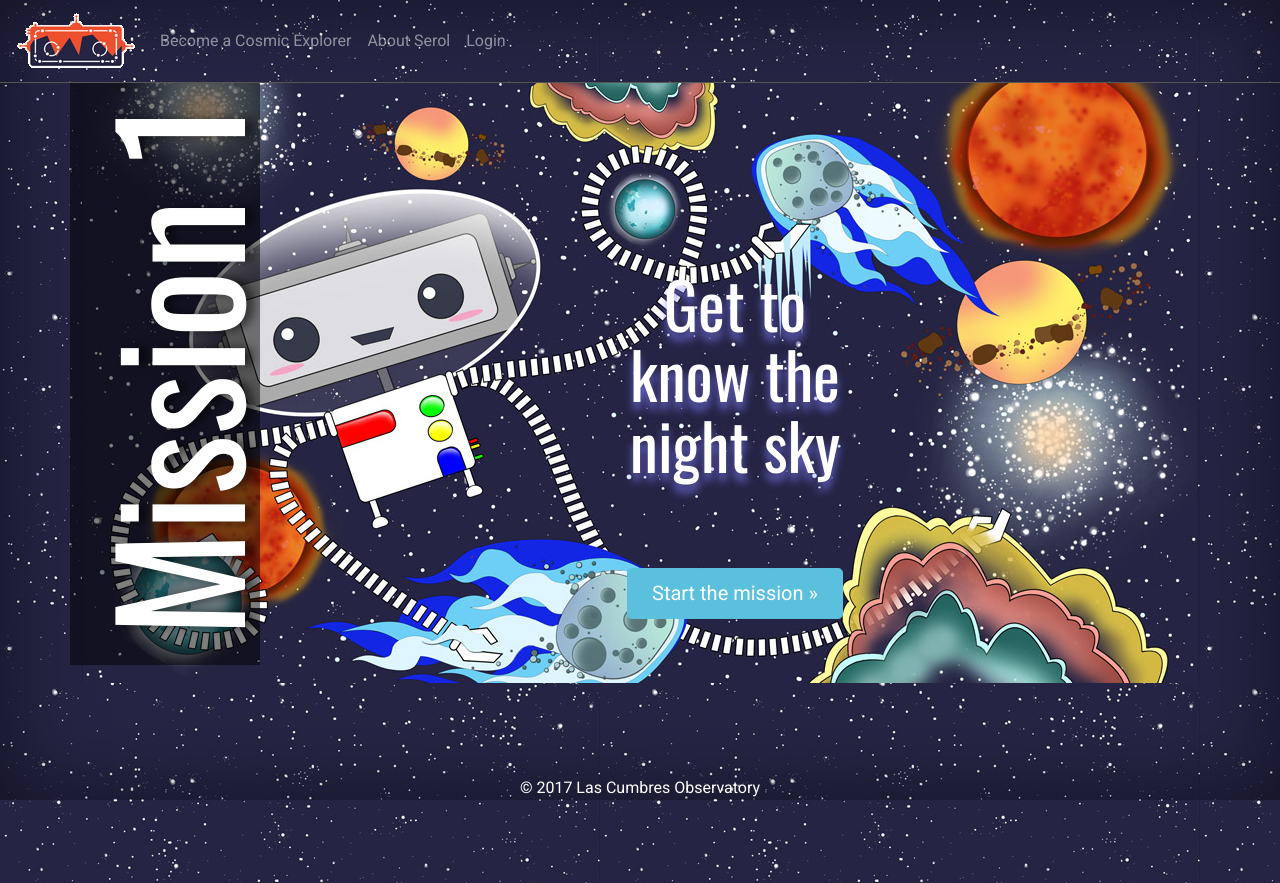
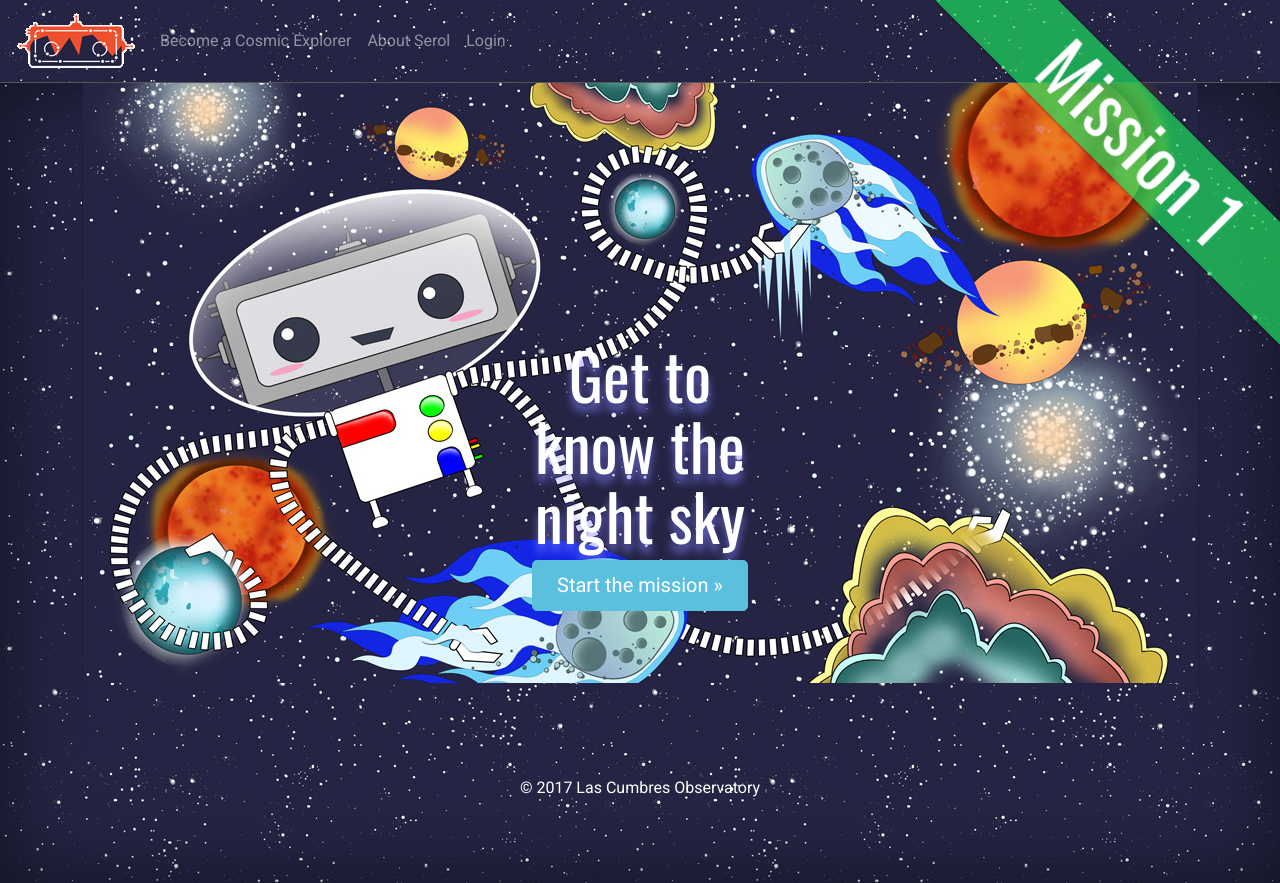
Before and after one commit to LCOGT/serol, a Django app: page /mission/1/ in a window 1280 px wide. Run offline with Django 3.2, Linux system fonts and the light colour scheme; data comes from the database, SQL or seed files in the repository; some libraries are stand-ins or nearby versions; some web fonts are replaced.

Commit message:
Removing rotated mission text

```diff
--- a/explorer/static/explorer/css/layout.css
+++ b/explorer/static/explorer/css/layout.css
@@ -44,18 +44,9 @@ h1 {
   font-size:4.5rem;
 }
 
-h1.side-writing {
-  -webkit-transform: rotate(180deg);
-  -moz-transform: rotate(180deg);
-  -ms-transform: rotate(180deg);
-  -o-transform: rotate(180deg);
-  transform: rotate(180deg);
-
-  writing-mode: vertical-lr;
-  text-orientation: sidways-right;
-  font-size:10rem;
-  text-shadow: 0 .5rem .5rem rgba(0,0,0,.5);
-  padding:20px 0;
+/* mininless css that used just for this demo */
+.mission-title-container {
+  float: left;
 }
 
 p {
@@ -171,9 +162,6 @@ h5.modal-title{
 .mission-content p {
   margin-right: auto;
   margin-left: auto;
-  position: relative;
-  top: 50%;
-  transform: translateY(-50%);
 }
 
 .mission-title{
@@ -187,15 +175,18 @@ h5.modal-title{
    text-shadow: 0 .5rem .5rem rgba(128,128,255,0.7);
  }
 
+.mission-1-colour,
 .mission-1-sidebar .page-header {
    background-color:rgba(29, 220, 93, 0.7);
  }
 
- .mission-2-sidebar .page-header {
+.mission-2-colour,
+.mission-2-sidebar .page-header {
     background-color:rgba(237, 80, 48, 0.7);
   }
 
-  .mission-3-sidebar .page-header {
+.mission-3-colour,
+.mission-3-sidebar .page-header {
      background-color:rgba(36, 209, 255, 0.7);
    }
 
@@ -289,7 +280,7 @@ h5.modal-title{
 /* Wrapper layouts
 */
 
-.site-wrapper {
+.content-wrapper {
   display: table;
   width: 100%;
   height: 100%; /* For at least Firefox */
@@ -297,13 +288,45 @@ h5.modal-title{
   -webkit-box-shadow: inset 0 0 5rem rgba(0,0,0,.5);
           box-shadow: inset 0 0 5rem rgba(0,0,0,.5);
 }
-.site-wrapper-inner {
+.content-wrapper-inner {
   display: table-cell;
-  vertical-align: top;
+  vertical-align: middle;
 }
 .cover-container {
   margin-right: auto;
   margin-left: auto;
+}
+
+/* Ribbon styles */
+
+.corner-ribbon{
+  width: 500px;
+  position: absolute;
+  top: 50px;
+  left: -50px;
+  text-align: center;
+  line-height: 50px;
+  letter-spacing: 1px;
+  color: #f0f0f0;
+  transform: rotate(-45deg);
+  -webkit-transform: rotate(-45deg);
+  z-index: 0;
+}
+
+.corner-ribbon.sticky{
+  position: fixed;
+}
+
+.corner-ribbon.shadow{
+  box-shadow: 0 0 3px rgba(0,0,0,.7);
+}
+
+.corner-ribbon.top-right{
+  top: 100px;
+  right: -110px;
+  left: auto;
+  transform: rotate(45deg);
+  -webkit-transform: rotate(45deg);
 }
 
 @media (min-width: 40em) {
@@ -316,10 +339,7 @@ h5.modal-title{
     position: fixed;
     bottom: 0;
   }
-  /* Start the vertical centering */
-  .site-wrapper-inner {
-    vertical-align: middle;
-  }
+
   /* Handle the widths */
   .masthead,
   .mastfoot,
--- a/explorer/templates/explorer/home.html
+++ b/explorer/templates/explorer/home.html
@@ -1,7 +1,5 @@
 {% extends "explorer/base.html" %}
 {% load static i18n %}
-
-{% block wrapper-class%}site-wrapper{%endblock%}
 
 {% block script-content %}
 {% if request.user.is_authenticated %}
@@ -20,6 +18,8 @@ $(document).ready(function(){
 
 {% block main-content %}
 
+<div class="content-wrapper">
+<div class="content-wrapper-inner">
 <div class="container">
   <div class="row">
     <div class="col-4 title-left">
@@ -38,6 +38,8 @@ $(document).ready(function(){
   <div class="row">
 
   </div>
+</div>
+</div>
 </div>
 
 
--- a/explorer/templates/explorer/mission.html
+++ b/explorer/templates/explorer/mission.html
@@ -3,15 +3,18 @@
 
 
 {% block main-content %}
-  <div class="container challenge-header mission-{{object.number}}-header">
+
+<div class="content-wrapper">
+  <div class="container content-wrapper-inner challenge-header mission-{{object.number}}-header">
   <div class="row">
-    <div class="col-2 mission-title">
-      <h1 class="side-writing">{% trans "Mission" %} {{object.number}}</h1>
-    </div>
-    <div class="col-10  mission-content">
+    <div class="col-12  mission-content">
       <h1 class="mission-name">{{object.name|safe}}</h1>
       <p><a class="btn btn-info btn-lg animated tada" href="{% url 'challenge' 1 %}" role="button">{% trans "Start the mission" %} &raquo;</a></p>
     </div>
   </div>
 </div>
+</div>
+
+<div class="corner-ribbon top-right sticky shadow mission-{{object.number}}-colour"><h1>{% trans "Mission" %} {{object.number}}</h1></div>
+
 {% endblock %}
```
